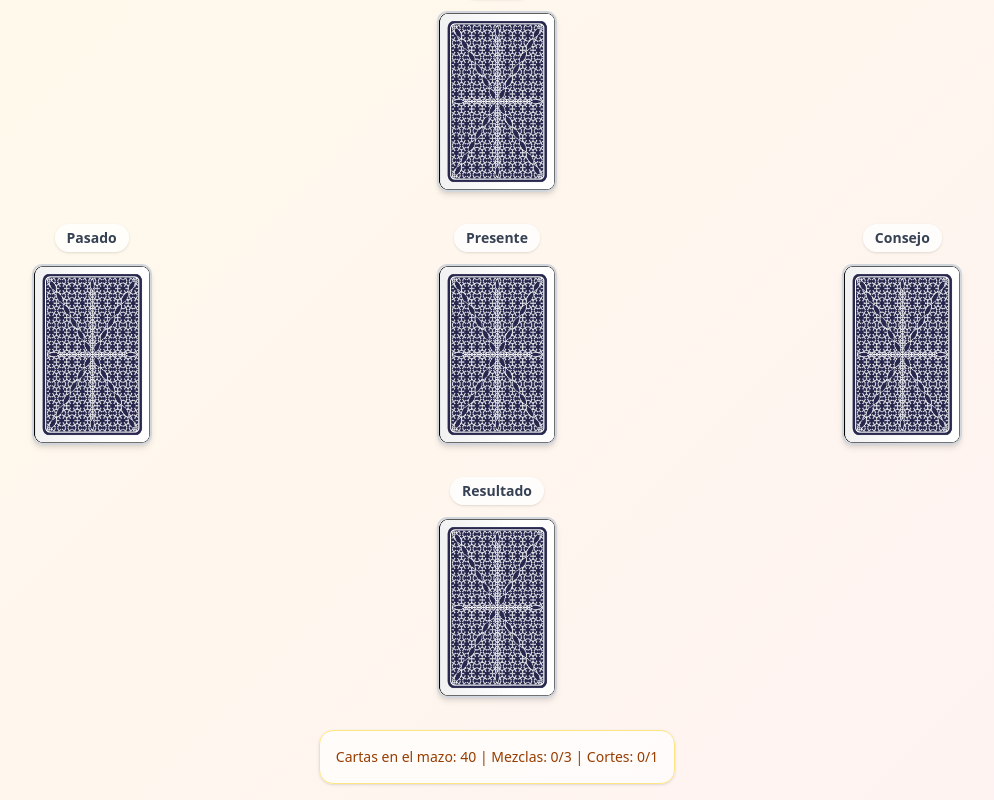
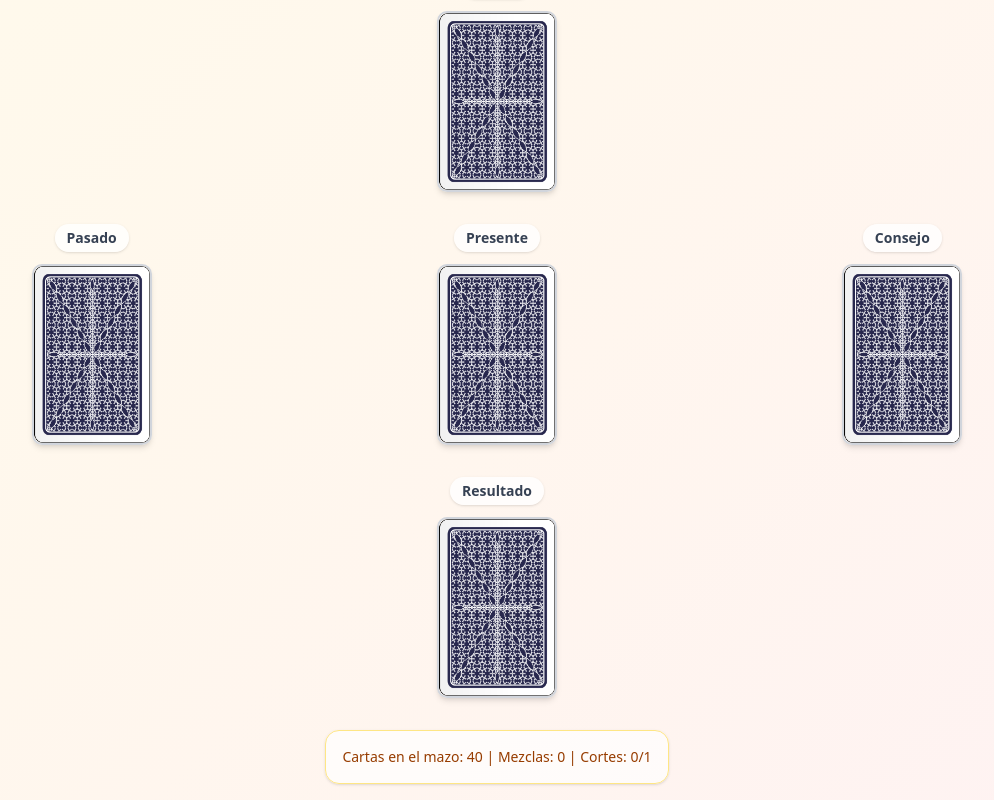
Before and after one commit to EstebanAleart/TiradaCruz, a Next.js app in the folder tiradacruz/: page / in a window 1280 px wide. Shown: the part 499-1299 px from the top of the page, without its empty margins (143-1137 px from the left). Built offline with nearby package versions, Linux system fonts and the light colour scheme.

Commit message:
Update page.jsx

```diff
--- a/tiradacruz/src/app/page.jsx
+++ b/tiradacruz/src/app/page.jsx
@@ -318,7 +318,7 @@ Aquí están las cartas de mi tirada:
         <div className="mt-8 text-center">
           <div className="bg-white/70 rounded-xl p-4 inline-block shadow-sm border border-amber-200">
             <p className="text-sm text-amber-800 font-medium">
-              Cartas en el mazo: {mazo.length} | Mezclas: {mezclas}/3 | Cortes: {cortes}/1 {/* Mensaje actualizado */}
+              Cartas en el mazo: {mazo.length} | Mezclas: {mezclas} | Cortes: {cortes}/1
             </p>
           </div>
         </div>
```
